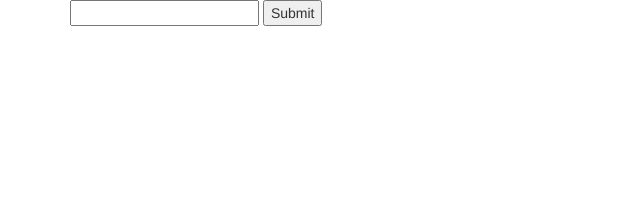
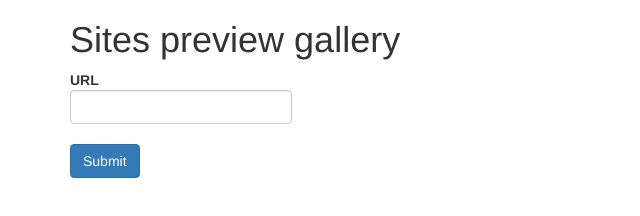
Before and after one commit to svlapin/sites_preview_gallery, a website: page public/index.html in a window 1280 px wide. Shown: the whole page, without its empty margins (0-640 px from the left). Drawn offline with nearby package versions, Linux system fonts and the light colour scheme.

Commit message:
added basic styling

```diff
--- a/public/index.html
+++ b/public/index.html
@@ -8,16 +8,25 @@
 </head>
 <body ng-app="previewer" ng-controller="MainController">
   <div class="container">
-    {{newUrl}}
-    <form ng-submit="addNew();">
-      <input type="text" ng-model="newUrl">
-      <input type="submit">
-    </form>
+    <h1>Sites preview gallery</h1>
+    <div class="row">
+      <form role="form" class="col-md-4" ng-submit="addNew();">
+        <div class="form-group">
+          <label>
+            URL
+            <input class="form-control" type="text" ng-model="newUrl">
+          </label>
+        </div>
+        <div class="form-group">
+          <input class="btn btn-primary" type="submit">
+        </div>
+      </form>
+    </div>
 
     <div ng-show="error" style="color:red;"><span>{{error}}</span></div>
     <div class="preview_container">
       <div class="preview" ng-repeat="preview in previews">
-        <img ng-src='/{{preview}}'>
+        <img class="img-thumbnail" ng-src='/{{preview}}'>
       </div>
     </div>
   </div>
```
